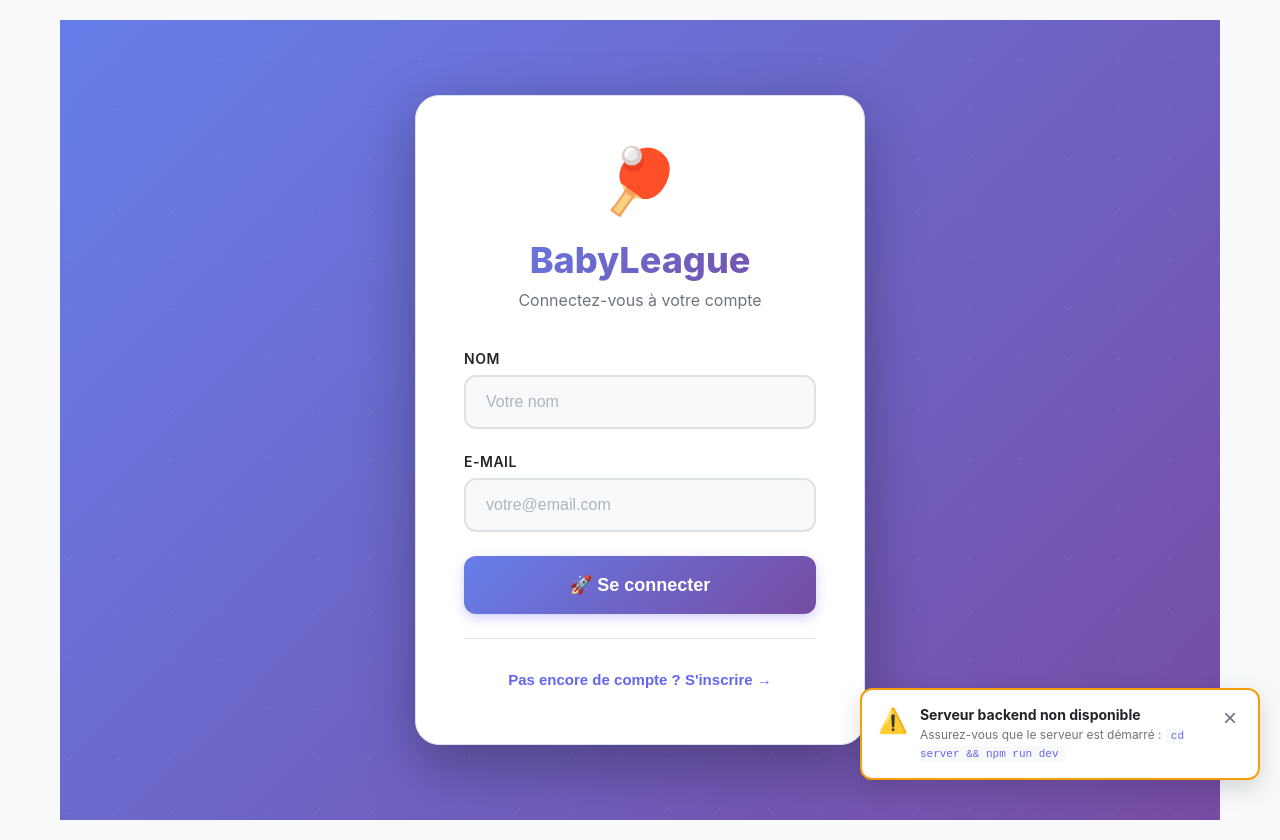
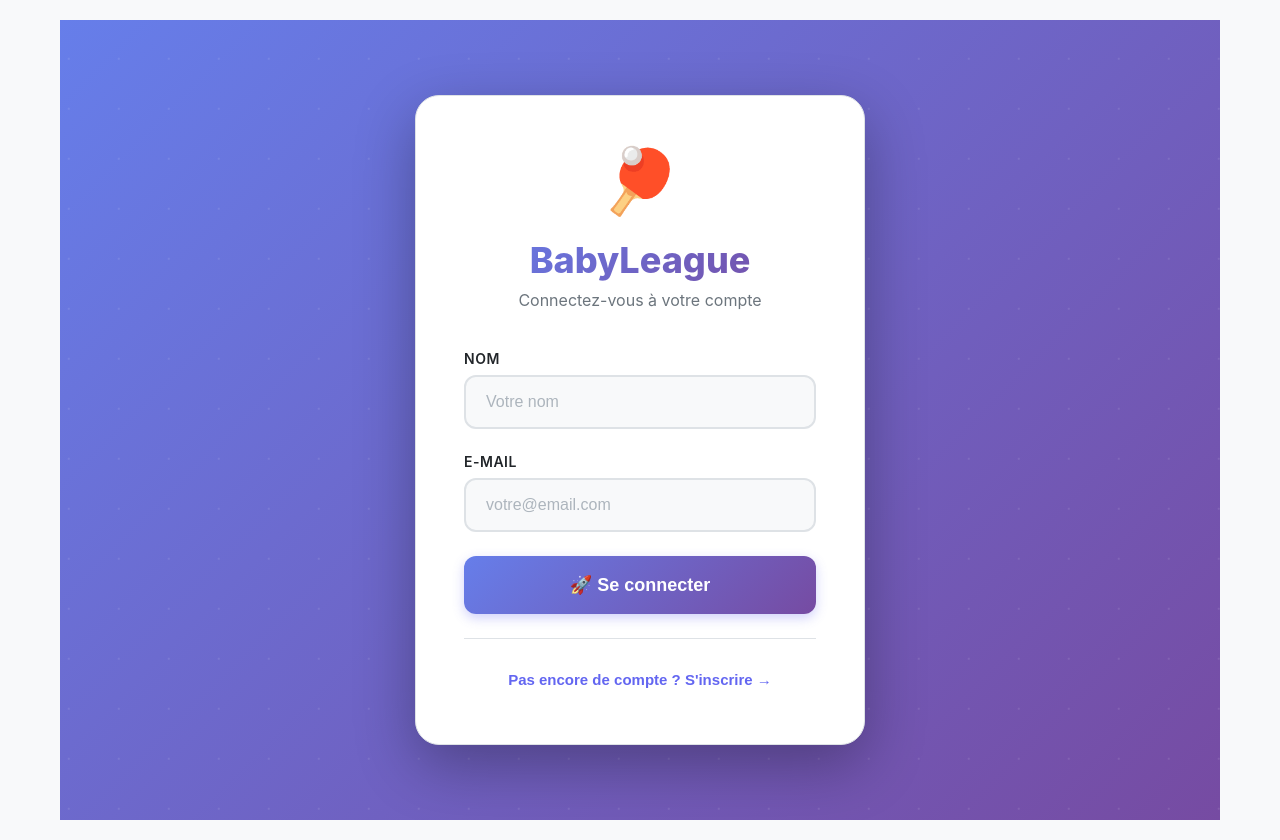
Before and after one commit to evrsch25/BabyLeague, a React (Create React App) app: page /login in a window 1280 px wide. Built offline with nearby package versions, Linux system fonts and the light colour scheme; no server answers.

Commit message:
Remove: Suppression complète de ApiWarning et nettoyage

```diff
--- a/src/App.js
+++ b/src/App.js
@@ -3,7 +3,6 @@ import { BrowserRouter as Router, Routes, Route, Navigate } from 'react-router-d
 import { ThemeProvider } from './contexts/ThemeContext';
 import './App.css';
 import Navigation from './components/Navigation';
-import ApiWarning from './components/ApiWarning';
 import Login from './pages/Login';
 import Home from './pages/Home';
 import MatchLive from './pages/MatchLive';
@@ -77,7 +76,6 @@ function App() {
               </div>
             </>
           )}
-          <ApiWarning />
         </div>
       </Router>
     </ThemeProvider>
--- a/src/components/ApiWarning.css
+++ /dev/null
@@ -1,95 +0,0 @@
-.api-warning {
-  position: fixed;
-  bottom: 20px;
-  right: 20px;
-  z-index: 1000;
-  max-width: 400px;
-  animation: slideIn 0.3s ease-out;
-}
-
-@keyframes slideIn {
-  from {
-    transform: translateX(100%);
-    opacity: 0;
-  }
-  to {
-    transform: translateX(0);
-    opacity: 1;
-  }
-}
-
-.api-warning-content {
-  background: var(--bg-primary);
-  border: 2px solid var(--warning);
-  border-radius: 12px;
-  padding: 16px;
-  box-shadow: 0 8px 24px var(--shadow-lg);
-  display: flex;
-  align-items: flex-start;
-  gap: 12px;
-  position: relative;
-}
-
-.api-warning-icon {
-  font-size: 24px;
-  flex-shrink: 0;
-}
-
-.api-warning-text {
-  flex: 1;
-}
-
-.api-warning-text strong {
-  display: block;
-  color: var(--text-primary);
-  margin-bottom: 4px;
-  font-size: 14px;
-}
-
-.api-warning-text p {
-  margin: 0;
-  color: var(--text-secondary);
-  font-size: 12px;
-  line-height: 1.4;
-}
-
-.api-warning-text code {
-  background: var(--bg-secondary);
-  padding: 2px 6px;
-  border-radius: 4px;
-  font-size: 11px;
-  color: var(--primary);
-  font-family: 'Courier New', monospace;
-}
-
-.api-warning-close {
-  background: none;
-  border: none;
-  font-size: 24px;
-  color: var(--text-secondary);
-  cursor: pointer;
-  line-height: 1;
-  padding: 0;
-  width: 24px;
-  height: 24px;
-  display: flex;
-  align-items: center;
-  justify-content: center;
-  border-radius: 4px;
-  transition: all 0.2s;
-  flex-shrink: 0;
-}
-
-.api-warning-close:hover {
-  background: var(--bg-secondary);
-  color: var(--text-primary);
-}
-
-@media (max-width: 768px) {
-  .api-warning {
-    bottom: 10px;
-    right: 10px;
-    left: 10px;
-    max-width: none;
-  }
-}
--- a/src/components/ApiWarning.js
+++ /dev/null
@@ -1,48 +0,0 @@
-import React, { useState, useEffect } from 'react';
-import './ApiWarning.css';
-
-const ApiWarning = () => {
-  const [showWarning, setShowWarning] = useState(false);
-
-  useEffect(() => {
-    // Vérifier si le serveur API est disponible
-    const checkApi = async () => {
-      try {
-        const response = await fetch('http://localhost:3001/api/players');
-        if (!response.ok) {
-          setShowWarning(true);
-        }
-      } catch (error) {
-        setShowWarning(true);
-      }
-    };
-
-    checkApi();
-    const interval = setInterval(checkApi, 10000); // Vérifier toutes les 10 secondes
-
-    return () => clearInterval(interval);
-  }, []);
-
-  if (!showWarning) return null;
-
-  return (
-    <div className="api-warning">
-      <div className="api-warning-content">
-        <span className="api-warning-icon">⚠️</span>
-        <div className="api-warning-text">
-          <strong>Serveur backend non disponible</strong>
-          <p>Assurez-vous que le serveur est démarré : <code>cd server && npm run dev</code></p>
-        </div>
-        <button
-          className="api-warning-close"
-          onClick={() => setShowWarning(false)}
-          aria-label="Fermer"
-        >
-          ×
-        </button>
-      </div>
-    </div>
-  );
-};
-
-export default ApiWarning;
```
